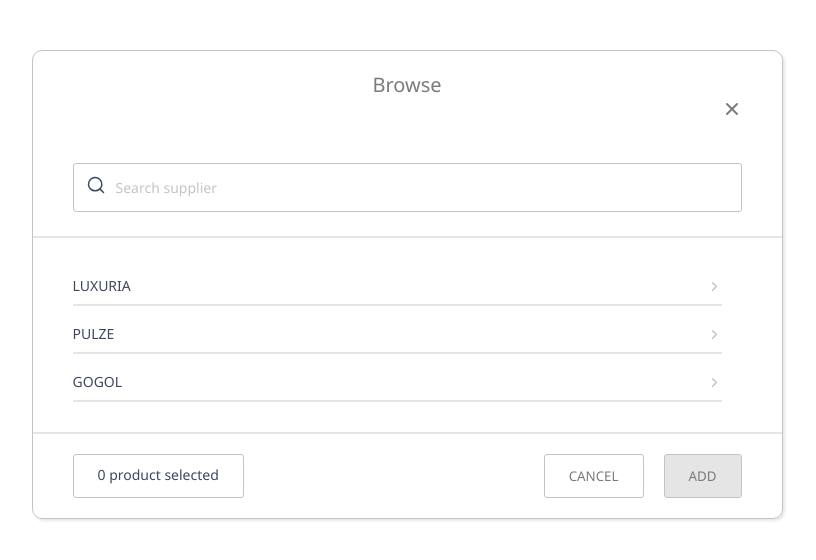
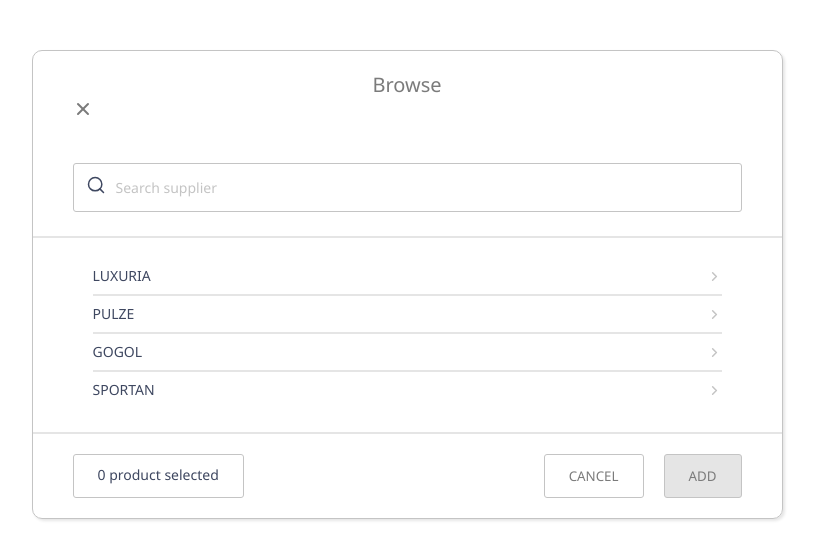
Before and after one commit to dustin1818/CaplingPOForm, a React (Vite) app: page / in a window 1280 px wide. Shown: the top 560 px of the page, without its empty margins (233-1049 px from the left). Built offline with nearby package versions, Linux system fonts and the light colour scheme; a web font is replaced by a local one.

Commit message:
add react-transition-group library

```diff
--- a/package.json
+++ b/package.json
@@ -11,7 +11,8 @@
   },
   "dependencies": {
     "react": "^18.2.0",
-    "react-dom": "^18.2.0"
+    "react-dom": "^18.2.0",
+    "react-transition-group": "^4.4.5"
   },
   "devDependencies": {
     "@types/react": "^18.2.15",
--- a/src/index.css
+++ b/src/index.css
@@ -52,7 +52,7 @@ p {
   width: 100%;
   max-width: 751px;
   display: flex;
-  justify-content: flex-end;
+  justify-content: space-between;
 }
 
 .search_input_container {
@@ -70,49 +70,6 @@ p {
   font-size: 0.875rem;
   line-height: 22px;
   color: #c4c4c4;
-}
-
-.supplier_list_container {
-  padding: 20px 20px 0px 20px;
-}
-
-.supplier_list_container_name {
-  height: 150px;
-  overflow: hidden;
-  overflow-y: scroll;
-  padding: 0 20px;
-}
-
-.supplier_list_container_name::-webkit-scrollbar {
-  width: 9px;
-}
-
-.supplier_list_container_name::-webkit-scrollbar-track {
-  -webkit-box-shadow: inset 0px 0px 60px #f5f5f5;
-  border-radius: 7px;
-}
-.supplier_list_container_name::-webkit-scrollbar-thumb {
-  background-color: #7b7b7b;
-  border-radius: 7px;
-}
-
-.supplier_list_container_name_wrapper {
-  background-color: #ffffff;
-  padding: 20px 20px 0px 0px;
-}
-
-.supplier_list_container_name_wrapper.selected,
-.supplier_list_container_name_wrapper.selected p {
-  background-color: #2f8df8fc;
-  color: #ffffff;
-}
-
-.supplier_list_container_name_wrapper_inner {
-  display: flex;
-  justify-content: space-between;
-  align-items: center;
-  margin-bottom: 10px;
-  cursor: pointer;
 }
 
 .card_bottom {
@@ -142,3 +99,64 @@ p {
   font-family: "Segoe UI", sans-serif !important;
   background: #e5e5e5;
 }
+
+.cards-enter {
+  opacity: 0;
+  transform: scale(0.9);
+}
+.cards-enter-active {
+  opacity: 1;
+  transform: translateX(0);
+  transition: opacity 650ms, transform 650ms;
+}
+.cards-exit {
+  opacity: 1;
+}
+.cards-exit-active {
+  opacity: 0;
+  transform: scale(0.9);
+  transition: opacity 650ms, transform 650ms;
+}
+
+.supplier_list_container {
+  padding: 20px 20px 0px 20px;
+}
+
+.supplier_list_container_name {
+  height: 150px;
+  overflow: hidden;
+  overflow-y: scroll;
+  padding: 0 20px;
+}
+
+.supplier_list_container_name::-webkit-scrollbar {
+  width: 9px;
+}
+
+.supplier_list_container_name::-webkit-scrollbar-track {
+  -webkit-box-shadow: inset 0px 0px 60px #f5f5f5;
+  border-radius: 7px;
+}
+.supplier_list_container_name::-webkit-scrollbar-thumb {
+  background-color: #7b7b7b;
+  border-radius: 7px;
+}
+
+.supplier_list_container_name_wrapper {
+  background-color: #ffffff;
+  padding: 10px 20px 0px 20px;
+}
+
+.supplier_list_container_name_wrapper.selected,
+.supplier_list_container_name_wrapper.selected p {
+  background-color: #2f8df8fc;
+  color: #ffffff;
+}
+
+.supplier_list_container_name_wrapper_inner {
+  display: flex;
+  justify-content: space-between;
+  align-items: center;
+  margin-bottom: 10px;
+  cursor: pointer;
+}
```
Also changed, not shown: 1 other file (tests, documents, lock files or other folders).
